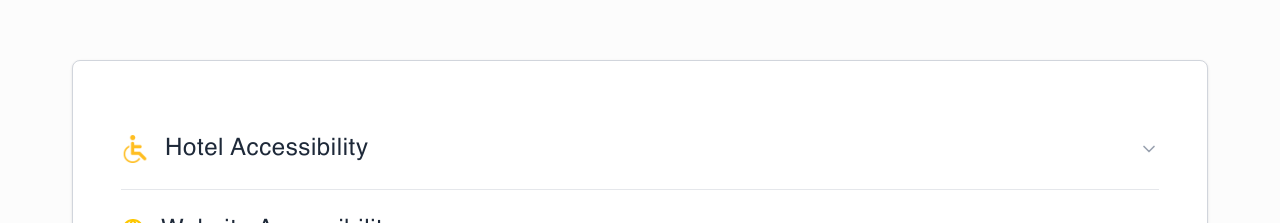
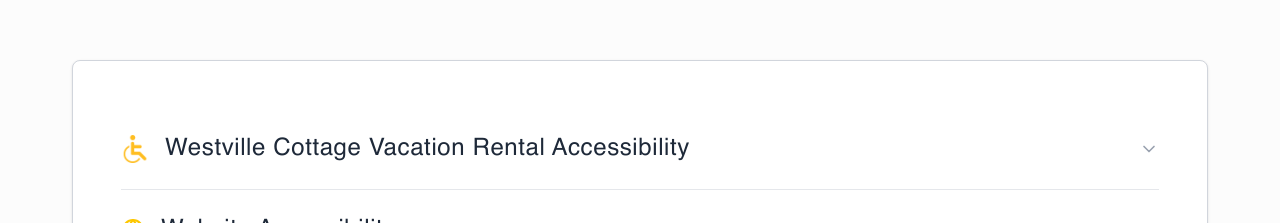
Before and after one commit to deepakbareth/westville-v1, a React (Vite) app: page /westville-v1/accessibility in a window 1280 px wide. Shown: the part 840-1063 px from the top of the page. Built offline with nearby package versions, Linux system fonts and the light colour scheme; a web font is replaced by a local one.

Commit message:
accessibility changes

```diff
--- a/src/Component/Accessibility/HotelAccessibility.jsx
+++ b/src/Component/Accessibility/HotelAccessibility.jsx
@@ -121,7 +121,7 @@ const HotelAccessibility = () => {
                         style={{ filter: 'invert(69%) sepia(85%) saturate(450%) hue-rotate(350deg)' }}
                     />
                     <span className="text-lg sm:text-xl md:text-2xl font-helvetica text-gray-800 tracking-wide font-normal">
-                        Hotel Accessibility
+                        Westville Cottage Vacation Rental Accessibility
                     </span>
                 </div>
                 {isOpen ? (
```
